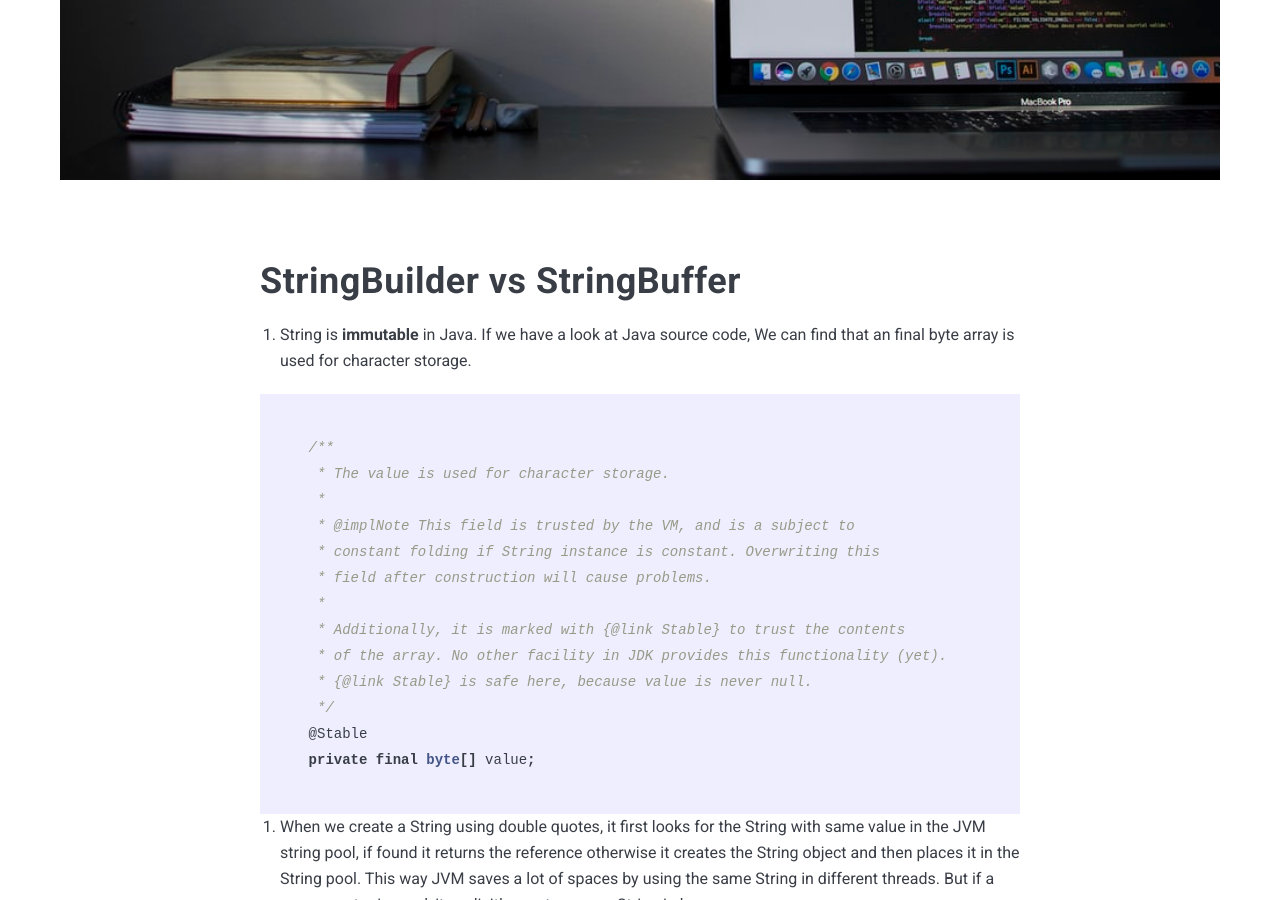
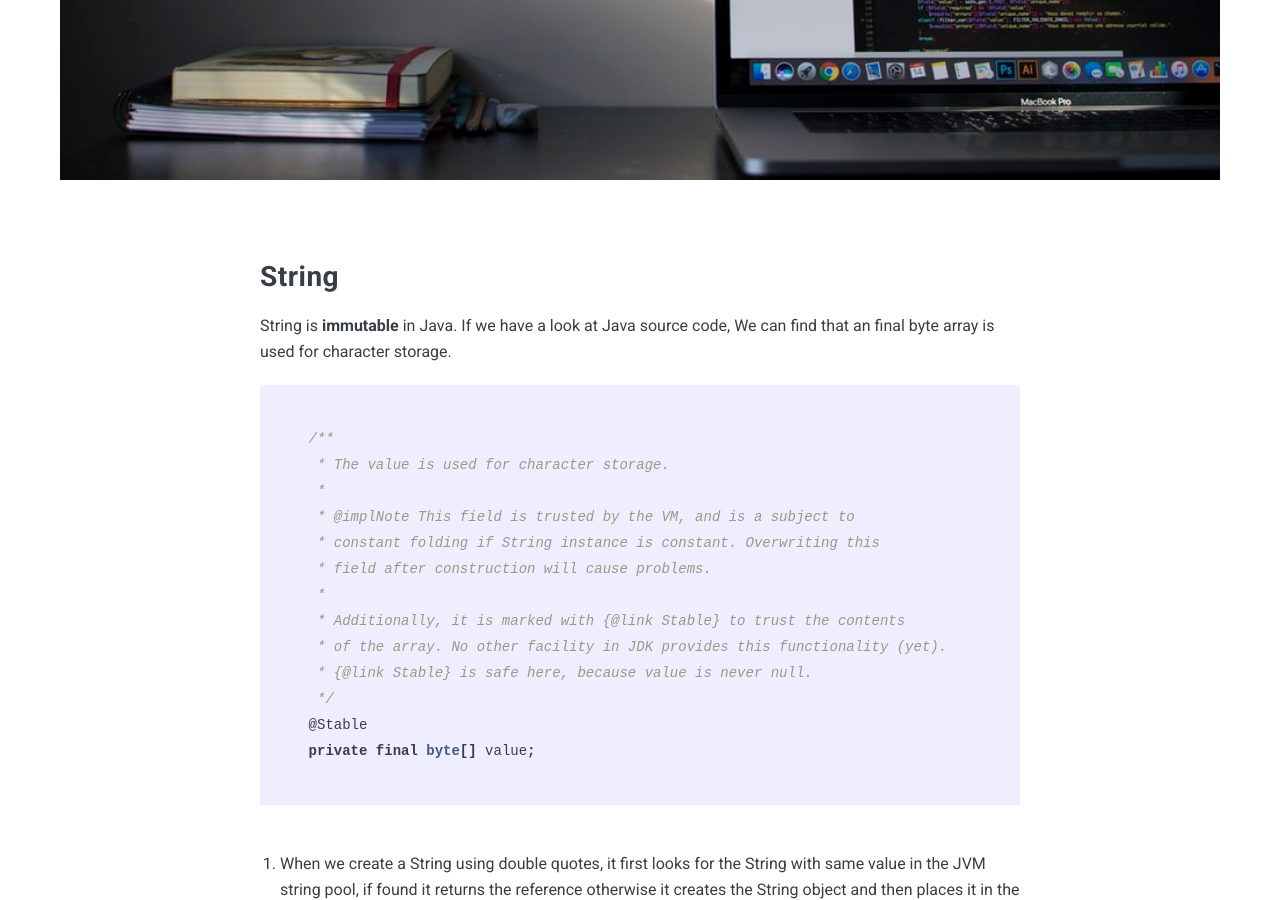
Before and after one commit to XiangXu/ywjxx, a Jekyll site: the page built from _posts/2020-09-18-java-1-StringBuilder-StringBuffer.markdown, in a window 1280 px wide and 900 px high, scrolled down 863 px. Built offline with Jekyll 4.4.1, drawn with Linux system fonts in a browser that asks for light colours; nearby versions of some CDN libraries; comment, search, counter and statistics services are not loaded.

Commit message:
fix string builder post layout

````diff
--- a/_posts/2020-09-18-java-1-StringBuilder-StringBuffer.markdown
+++ b/_posts/2020-09-18-java-1-StringBuilder-StringBuffer.markdown
@@ -6,10 +6,9 @@ image:  programming.jpeg
 tags:   Programming Java
 ---
 
+## String
 
-# StringBuilder vs StringBuffer
-
-1. String is **immutable** in Java. If we have a look at Java source code, We can find that an final byte array is used for character storage.
+String is **immutable** in Java. If we have a look at Java source code, We can find that an final byte array is used for character storage.
 
 ```java
 
@@ -29,11 +28,14 @@ tags:   Programming Java
 
 ```
 
-2. When we create a String using double quotes, it first looks for the String with same value in the JVM string pool, if found it returns the reference otherwise it creates the String object and then places it in the String pool. This way JVM saves a lot of spaces by using the same String in different threads. But if a new operator is used, it explicitly creates a new String in heap memory.
+<!-- Line breaks -->
+<br />
 
-3. Operator + is overloaded for String and used to concatenate two String. Although internally it uses StringBuffer or StringBuilder to perform this action.
+1. When we create a String using double quotes, it first looks for the String with same value in the JVM string pool, if found it returns the reference otherwise it creates the String object and then places it in the String pool. This way JVM saves a lot of spaces by using the same String in different threads. But if a new operator is used, it explicitly creates a new String in heap memory.
 
-4. String overrides **equals()** and **hashCode()** methods, two Strings are equal only if they have the same characters in the same order.
+2. Operator + is overloaded for String and used to concatenate two String. Although internally it uses StringBuffer or StringBuilder to perform this action.
+
+3. String overrides **equals()** and **hashCode()** methods, two Strings are equal only if they have the same characters in the same order.
 
 ## String vs StringBuffer vs StringBuilder
 
@@ -46,6 +48,6 @@ tags:   Programming Java
 
 Reference:
 
-https://www.journaldev.com/538/string-vs-stringbuffer-vs-stringbuilder
+<https://www.journaldev.com/538/string-vs-stringbuffer-vs-stringbuilder>
 
-https://docs.oracle.com/javase/specs/jls/se8/html/jls-15.html#jls-15.18.1
+<https://docs.oracle.com/javase/specs/jls/se8/html/jls-15.html#jls-15.18.1>
````
